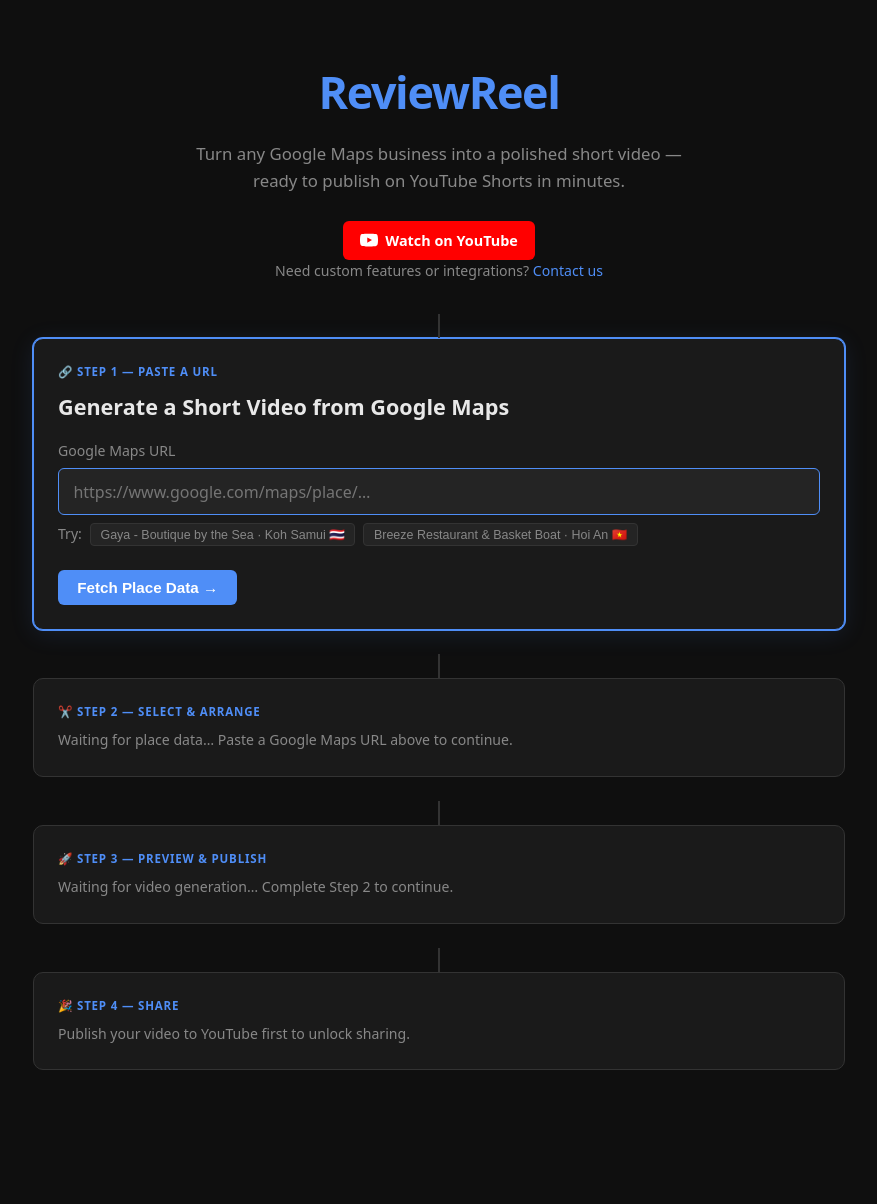
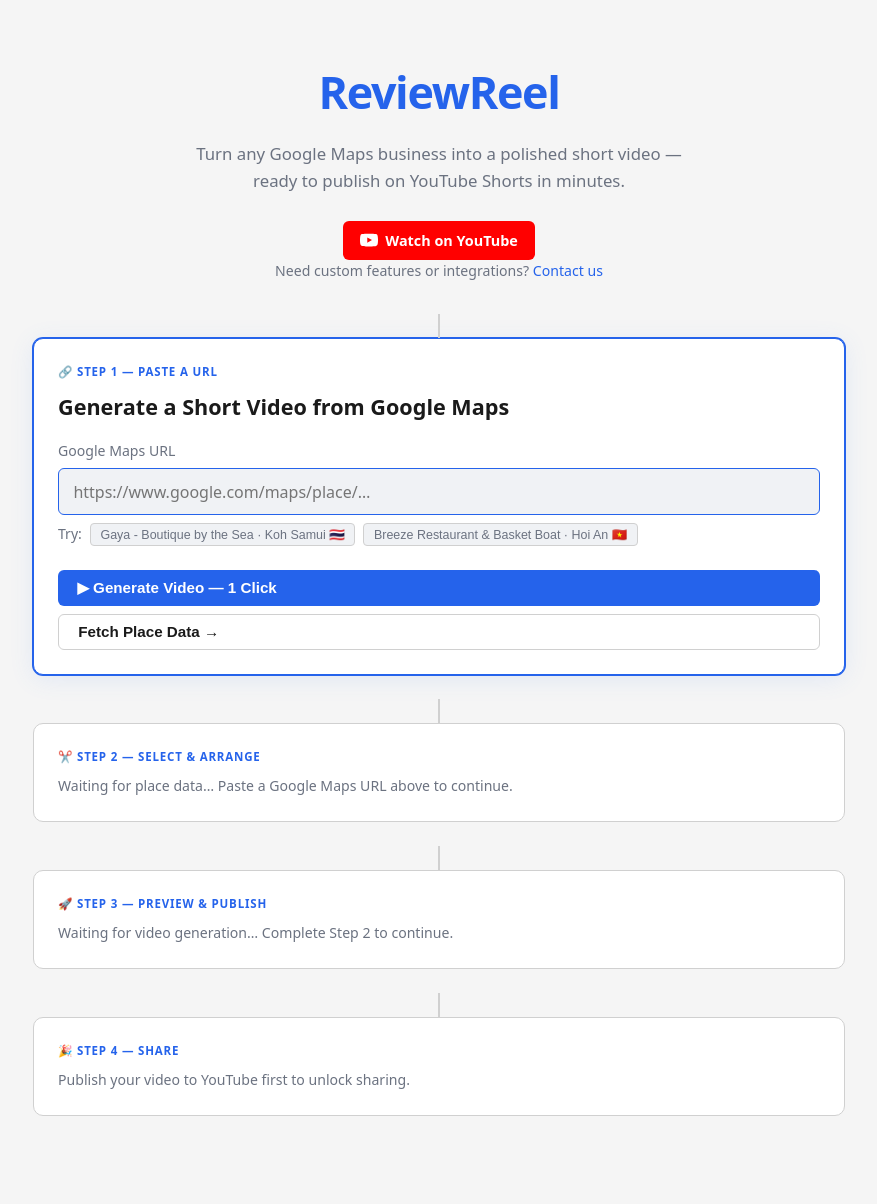
Before and after one commit to alx/gmaps-reviews-short-video, a Flask app: page / in a window 1280 px wide. Shown: the whole page, without its empty margins (201-1078 px from the left). Before the commit the page ends 1070 px from the top, so only its background shows below. Run offline with Flask 3, Linux system fonts and the light colour scheme; some libraries are stand-ins or nearby versions.

Commit message:
feat: 1-click generate button + light theme
- Add primary "Generate Video — 1 Click" button in step 1 that auto-submits step 2 with defaults (1st review, random music, default photos) and jumps directly to step 3
- Keep "Fetch Place Data" as secondary outline button for the manual custom flow
- Switch site theme from dark to light (CSS variables)
- Backend: store auto_mode in session, pass auto_preset_music (random mp3) to step 2 fragment
- Step 2 fragment: JS auto-triggers HTMX form submit when auto_mode is active

```diff
--- a/src/web/routes/wizard.py
+++ b/src/web/routes/wizard.py
@@ -82,6 +82,9 @@ def step1_submit():
     maps_url = request.form.get("maps_url", "").strip()
     if not maps_url:
         return render_template("step1_url.html", error="Please enter a Google Maps URL.")
+
+    auto_mode = request.form.get("auto_mode", "0") == "1"
+    session["auto_mode"] = auto_mode
 
     task = task_mod.store.create()
     real_dir = _session_dir(task.task_id)
@@ -208,6 +211,9 @@ def poll_fetch(task_id: str):
         if mp3_dir.exists() else []
     )
 
+    import random
+    auto_preset_music = random.choice(preset_music) if preset_music else ""
+
     from ..routes.gphotos_oauth import get_or_refresh_gp_credentials
 
     gp_authed = get_or_refresh_gp_credentials(result["session_dir"]) is not None
@@ -225,6 +231,8 @@ def poll_fetch(task_id: str):
         suggested_description=suggested_description,
         gp_authed=gp_authed,
         has_location=bool(result.get("lat") and result.get("lng")),
+        auto_mode=session.get("auto_mode", False),
+        auto_preset_music=auto_preset_music,
     )
 
 
--- a/src/web/static/css/app.css
+++ b/src/web/static/css/app.css
@@ -1,14 +1,14 @@
 :root {
-  --bg: #0f0f0f;
-  --surface: #1a1a1a;
-  --surface2: #242424;
-  --border: #333;
-  --accent: #4f8ef7;
-  --accent-hover: #6ea3ff;
-  --text: #e8e8e8;
-  --text-muted: #888;
-  --danger: #e05252;
-  --success: #4caf50;
+  --bg: #f5f5f5;
+  --surface: #ffffff;
+  --surface2: #f0f2f5;
+  --border: #d0d0d0;
+  --accent: #2563eb;
+  --accent-hover: #1d4ed8;
+  --text: #1a1a1a;
+  --text-muted: #6b7280;
+  --danger: #dc2626;
+  --success: #16a34a;
   --radius: 10px;
 }
 
--- a/src/web/templates/base.html
+++ b/src/web/templates/base.html
@@ -26,6 +26,15 @@
   <link rel="stylesheet" href="{{ url_for('static', filename='css/app.css') }}">
   <script src="{{ url_for('static', filename='js/htmx.min.js') }}"></script>
   <script src="{{ url_for('static', filename='js/sortable.min.js') }}"></script>
+
+  <!-- Google tag (gtag.js) -->
+  <script async src="https://www.googletagmanager.com/gtag/js?id=G-RNRWTR02LF"></script>
+  <script>
+    window.dataLayer = window.dataLayer || [];
+    function gtag(){dataLayer.push(arguments);}
+    gtag('js', new Date());
+    gtag('config', 'G-RNRWTR02LF');
+  </script>
 </head>
 <body>
   <main>
@@ -49,6 +58,18 @@
       var btn = document.getElementById('generate-btn');
       if (btn) btn.disabled = false;
     }
+
+    // Fire GA4 events as the user progresses through wizard steps.
+    var gaStepMap = {'step2-area': 'step1_complete', 'step3-area': 'step2_complete', 'step4-area': 'video_generated'};
+    var gaEvent = gaStepMap[target.id];
+    if (gaEvent) gtag('event', gaEvent);
+  });
+
+  document.body.addEventListener('htmx:beforeRequest', function(evt) {
+    var elt = evt.detail.elt;
+    if (elt && elt.getAttribute && elt.getAttribute('hx-post') === '/step1/submit') {
+      gtag('event', 'fetch_place_data');
+    }
   });
   </script>
 </body>
--- a/src/web/templates/step1_url.html
+++ b/src/web/templates/step1_url.html
@@ -32,8 +32,8 @@
 
       <form hx-post="/step1/submit"
             hx-target="#step2-area"
-            hx-swap="innerHTML"
-            hx-indicator="#fetch-btn">
+            hx-swap="innerHTML">
+        <input type="hidden" id="auto-mode-input" name="auto_mode" value="0">
         <div class="form-group">
           <label for="maps_url">Google Maps URL</label>
           <input
@@ -51,8 +51,14 @@
             <button type="button" class="btn-sample" onclick="document.getElementById('maps_url').value='https://maps.app.goo.gl/qtAadc4T23SA22Wx8'">Breeze Restaurant &amp; Basket Boat · Hoi An 🇻🇳</button>
           </div>
         </div>
-        <div class="actions">
-          <button id="fetch-btn" type="submit" class="btn btn-primary">
+        <div class="actions" style="flex-direction:column; gap:0.5rem; align-items:stretch;">
+          <button id="btn-auto" type="submit" class="btn btn-primary"
+                  onclick="document.getElementById('auto-mode-input').value='1'">
+            <span class="htmx-indicator spinner"></span>
+            ▶ Generate Video — 1 Click
+          </button>
+          <button id="fetch-btn" type="submit" class="btn btn-outline"
+                  onclick="document.getElementById('auto-mode-input').value='0'">
             <span class="htmx-indicator spinner"></span>
             Fetch Place Data →
           </button>
@@ -92,4 +98,12 @@
   </div>
 
 </div>
+
+<script>
+document.querySelectorAll('.btn-sample').forEach(function(btn) {
+  btn.addEventListener('click', function() {
+    gtag('event', 'sample_url_used', {button_label: this.textContent.trim()});
+  });
+});
+</script>
 {% endblock %}
--- a/src/web/templates/step3_params.html
+++ b/src/web/templates/step3_params.html
@@ -59,4 +59,10 @@
   </div>
 
 </form>
+
+<script>
+document.querySelector('form[action="/step3/submit"]').addEventListener('submit', function() {
+  gtag('event', 'generate_video');
+});
+</script>
 {% endblock %}
```
Also changed, not shown: src/web/templates/fragments/step2_block.html (+14 -0 lines), src/web/templates/step2_select.html (+7 -0 lines), src/web/templates/step4_preview.html (+9 -0 lines), src/web/templates/step5_publish.html (+14 -0 lines).
